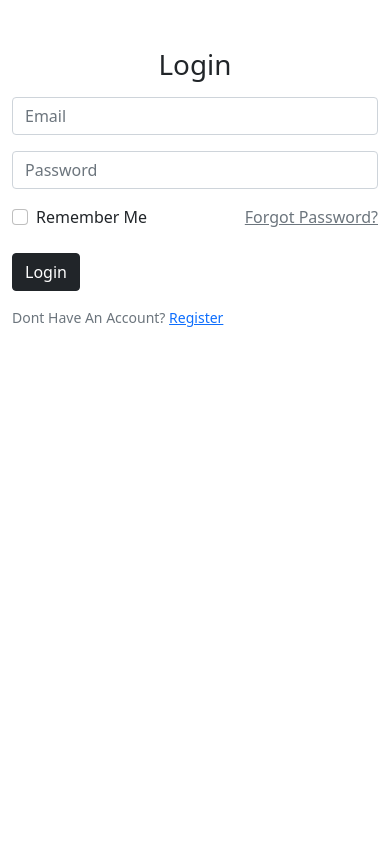
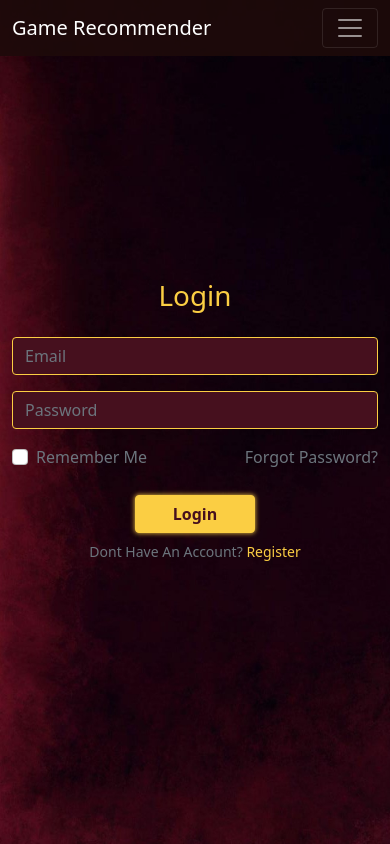
Before and after one commit to Sohaib9920/Game_Recommender, a Flask app: page /login in a window 390 px wide. Run offline with Flask 3, Linux system fonts and the light colour scheme; parts of the project's set-up code (start-up, migrations or seed data) failed here and were passed over; some libraries are stand-ins or nearby versions.

Commit message:
navbar + responsive

```diff
--- a/game_recommender/__init__.py
+++ b/game_recommender/__init__.py
@@ -15,7 +15,6 @@ db = SQLAlchemy(app)
 package_directory = os.path.dirname(__file__)
 # Construct the file path relative to the package directory
 data_file_path = os.path.join(package_directory, "ubyi_norm_0.csv")
-print(data_file_path)
 
 # Load the data and initialize the recommender
 ubyi_norm_0 = pd.read_csv(data_file_path, index_col=0)
--- a/game_recommender/routes.py
+++ b/game_recommender/routes.py
@@ -18,7 +18,7 @@ def home():
 
         return render_template("recommendations.html",title="Recommendations", recommendations=recommendations)
 
-    return render_template("index.html", title="Recommender")
+    return render_template("recommender.html", title="Recommender")
 
 
 @app.route("/get_recommended_names", methods=["GET"])
--- a/game_recommender/static/main.css
+++ b/game_recommender/static/main.css
@@ -1,4 +1,16 @@
-.form-container .btn {
+/* Game recommender */
+
+.game-container h1 {
+  color: #92111d;
+}
+
+.game-container input.form-control {
+  background-color: #12161f;
+  color: #fff;
+  border-color: #92111d;
+}
+
+.game-container .btn {
   background-color: #92111d;
   border-color: #92111d;
   font-weight: 600;
@@ -6,20 +18,12 @@
   box-shadow: 0 0 5px #92111d;
 }
 
-.form-container .btn:hover {
+.game-container .btn:hover {
   background-color: #12161f;
   color: #92111d;
 }
 
-.form-container h1 {
-  color: #92111d;
-}
-
-.form-container input.form-control {
-  background-color: #12161f;
-  color: #fff;
-  border-color: #92111d;
-}
+/* Recommendations */
 
 .recommend-container a {
   background-color: #da252b;
@@ -33,3 +37,92 @@
   background-color: #000;
   color: #da252b;
 }
+
+/* Login */
+
+.login-container h1 {
+  color: #fbce43;
+}
+
+.login-container a {
+  text-decoration: none;
+  color: #fbce43;
+}
+
+.login-container a:hover {
+  color: #fbce43 !important;
+}
+
+.login-container input.form-control {
+  background-color: #46101e;
+  color: #fff;
+  border-color: #fbce43;
+}
+
+.login-container .btn {
+  background-color: #fbce43;
+  border-color: #fbce43;
+  font-weight: 600;
+  color: #46101e;
+  box-shadow: 0 0 5px #fbce43;
+  width: 120px;
+}
+
+.login-container .btn:hover {
+  background-color: #46101e;
+  color: #fbce43;
+}
+
+.login-container input.form-check-input{
+  box-shadow: none;
+}
+
+.login-container input.form-check-input:checked{
+  background-color: #fbce43;
+  border-color: #fbce43;
+}
+
+/* Register */
+
+.register-container h1 {
+  color: #fbce43;
+}
+
+.register-container a {
+  text-decoration: none;
+  color: #fbce43;
+}
+
+.register-container a:hover {
+  color: #fbce43 !important;
+}
+
+.register-container input.form-control {
+  background-color: #271217;
+  color: #fff;
+  border-color: #fbce43;
+}
+
+.register-container .btn {
+  background-color: #fbce43;
+  border-color: #fbce43;
+  font-weight: 600;
+  color: #271217;
+  box-shadow: 0 0 5px #fbce43;
+  width: 120px;
+}
+
+.register-container .btn:hover {
+  background-color: #271217;
+  color: #fbce43;
+}
+
+body .navbar {
+  background-color: rgba(30,10,10,0.9);
+}
+
+.flash-messages-container {
+  position: fixed;
+  top: 55px;
+  width: 100%;
+}
--- a/game_recommender/templates/layout.html
+++ b/game_recommender/templates/layout.html
@@ -7,8 +7,8 @@
     <meta name="viewport" content="width=device-width, initial-scale=1, shrink-to-fit=no">
 
     <!-- Bootstrap CSS -->
+    <link href="https://cdn.jsdelivr.net/npm/bootstrap@5.0.2/dist/css/bootstrap.min.css" rel="stylesheet" integrity="sha384-EVSTQN3/azprG1Anm3QDgpJLIm9Nao0Yz1ztcQTwFspd3yD65VohhpuuCOmLASjC" crossorigin="anonymous">
     <link rel="stylesheet" type="text/css" href="{{ url_for('static', filename='main.css') }}">
-    <link href="https://cdn.jsdelivr.net/npm/bootstrap@5.0.2/dist/css/bootstrap.min.css" rel="stylesheet" integrity="sha384-EVSTQN3/azprG1Anm3QDgpJLIm9Nao0Yz1ztcQTwFspd3yD65VohhpuuCOmLASjC" crossorigin="anonymous">
 
     <!-- jquery -->
     <link rel="stylesheet" href="https://code.jquery.com/ui/1.12.1/themes/base/jquery-ui.css">
@@ -17,14 +17,55 @@
 
 </head>
 <body>
+    <!-- Navigation Bar -->
+    <nav class="navbar navbar-expand-md navbar-dark fixed-top">
+        <div class="container">
+            <!-- Brand Logo -->
+            <a href="{{ url_for('home') }}" class="navbar-brand me-4">Game Recommender</a>
+
+            <!-- Responsive Toggler Button -->
+            <button class="navbar-toggler" type="button" data-bs-toggle="collapse" data-bs-target="#navbarNav"
+                aria-controls="navbarNav" aria-expanded="false" aria-label="Toggle navigation">
+                <span class="navbar-toggler-icon"></span>
+            </button>
+
+            <!-- Navigation links -->
+            <div class="collapse navbar-collapse" id="navbarNav">
+
+                <!-- me-auto will take all the available space for margin at right -->
+                <ul class="navbar-nav me-auto">
+                    <li class="nav-item">
+                        <a href="{{ url_for('home') }}" class="nav-link">Recommend Games</a>
+                    </li>
+                    <li class="nav-item">
+                        <a href="#" class="nav-link">Recommend Users</a>
+                    </li>
+                </ul>
+
+                <!-- Right aligned navigation links -->
+                <ul class="navbar-nav">
+                    <li class="nav-item">
+                        <a href="{{ url_for('login') }}" class="nav-link">Login</a>
+                    </li>
+                    <li class="nav-item">
+                        <a href="{{ url_for('register') }}" class="nav-link">Register</a>
+                    </li>
+                </ul>
+
+            </div>
+        </div>
+    </nav>
+
     {% with messages = get_flashed_messages(with_categories=True) %}
       {% if messages %}
-          {% for category,message in messages %}
+        <div class="d-flex justify-content-center flash-messages-container">
+            {% for category,message in messages %}
               <div class="alert alert-{{ category }} alert-dismissible fade show" role="alert">
                   {{ message }}
                   <button type="button" class="btn-close" data-bs-dismiss="alert" aria-label="Close"></button>
               </div>
-          {% endfor %}
+            {% endfor %}
+        </div>
       {% endif %}
     {% endwith %}
 
--- a/game_recommender/templates/login.html
+++ b/game_recommender/templates/login.html
@@ -1,21 +1,33 @@
 {% extends "layout.html" %}
 {% block content %}
-    <div class="container my-5">
-        <div class="row justify-content-center">
-            <div class="col-md-6">
-                <h1 class="text-center mb-3">Login</h1>
+    <style>
+        body {
+            background-image: url("{{ url_for('static', filename='images/3.jpg')}}");
+            background-size: 100vw 100vh;
+        }
+        @media screen and (max-width: 992px) {
+            body {
+                background-image: url("{{ url_for('static', filename='images/3-2.jpg') }}");
+                background-size: 100vw 100vh;
+            }
+        }
+    </style>
+    <div class="container">
+        <div class="row min-vh-100 justify-content-end align-items-center align-items-lg-end">
+            <div class="col-lg-5 pb-lg-5 mb-lg-5 me-lg-5 text-center login-container">
+                <h1 class="mb-4">Login</h1>
                 <form action="" method="POST">
                     {{ form.csrf_token }}
                     <div class="mb-3">
                         {% if form.email.errors %}
-                            {{ form.email(class="form-control is-invalid", placeholder=form.email.label.text) }}
+                            {{ form.email(class="form-control is-invalid", placeholder=form.email.label.text, autocomplete="off") }}
                             <div class="invalid-feedback">
                             {% for error in form.email.errors %}
                                 <span>{{ error }}</span>
                             {% endfor %}
                             </div>
                         {% else %}
-                            {{ form.email(class="form-control", placeholder=form.email.label.text) }}
+                            {{ form.email(class="form-control", placeholder=form.email.label.text, autocomplete="off") }}
                         {% endif %}
                     </div>
                     <div class="mb-3">
@@ -30,16 +42,16 @@
                             {{ form.password(class="form-control", placeholder=form.password.label.text) }}
                         {% endif %}
                     </div>
-                    <div class="d-flex justify-content-between">
-                        <div class="mb-3 form-check">
-                            {{ form.remember(class="form-check-input")}}{{ form.remember.label(class="form-check-label")}}
+                    <div class="d-flex justify-content-between mb-4">
+                        <div class="form-check">
+                            {{ form.remember(class="form-check-input")}}{{ form.remember.label(class="form-check-label text-muted")}}
                         </div>
                         <div>
                             <a href="#" class="text-muted">Forgot Password?</a>
                         </div>
                     </div>
-                    <div class="mb-3">
-                        {{ form.submit(class="btn btn-dark mt-2") }}
+                    <div class="mb-2">
+                        {{ form.submit(class="btn btn-outline") }}
                     </div>
                 </form>
                 <small class="text-muted align-top">
```
Also changed, not shown: game_recommender/templates/recommendations.html (+13 -9 lines), game_recommender/templates/recommender.html (renamed from game_recommender/templates/index.html, +16 -8 lines), game_recommender/templates/register.html (+20 -8 lines), game_recommender/static/images/1-2.jpg (added), game_recommender/static/images/3-2.jpg (added), game_recommender/static/images/3.jpg (added), game_recommender/static/images/4-2.jpg (added), game_recommender/static/images/4.jpg (added).
